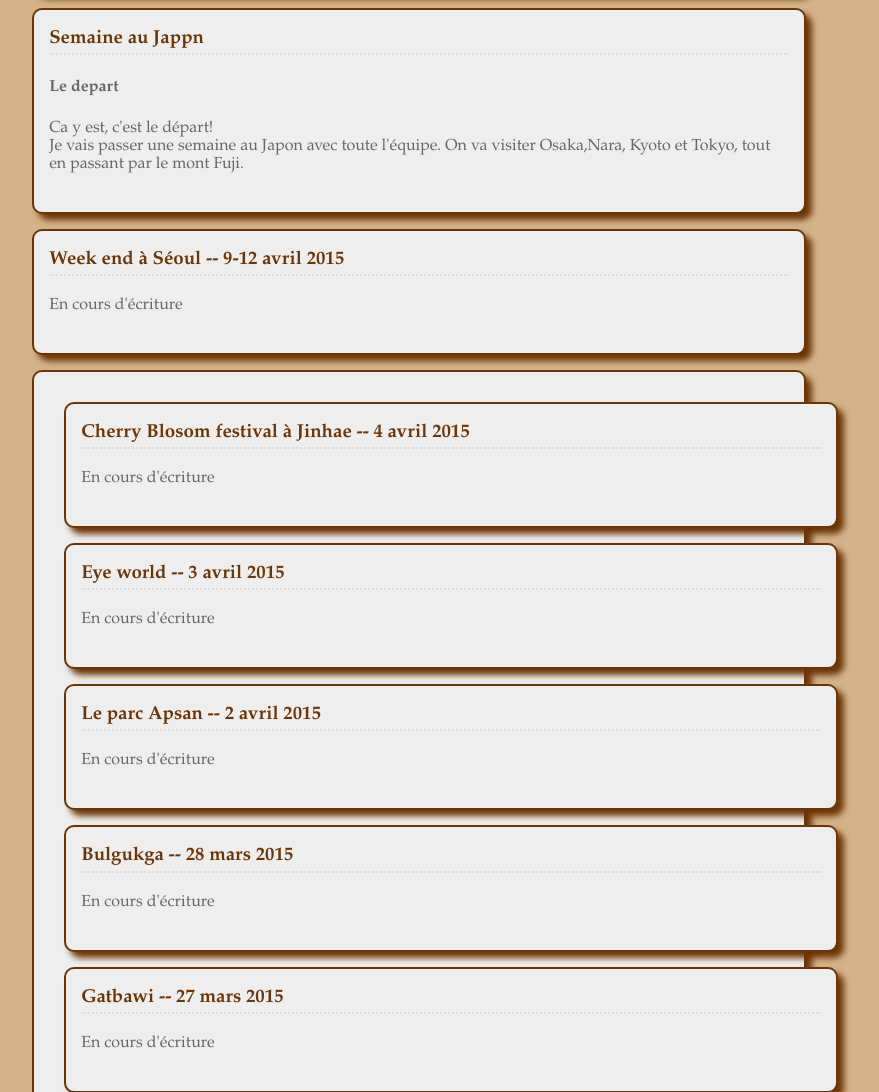
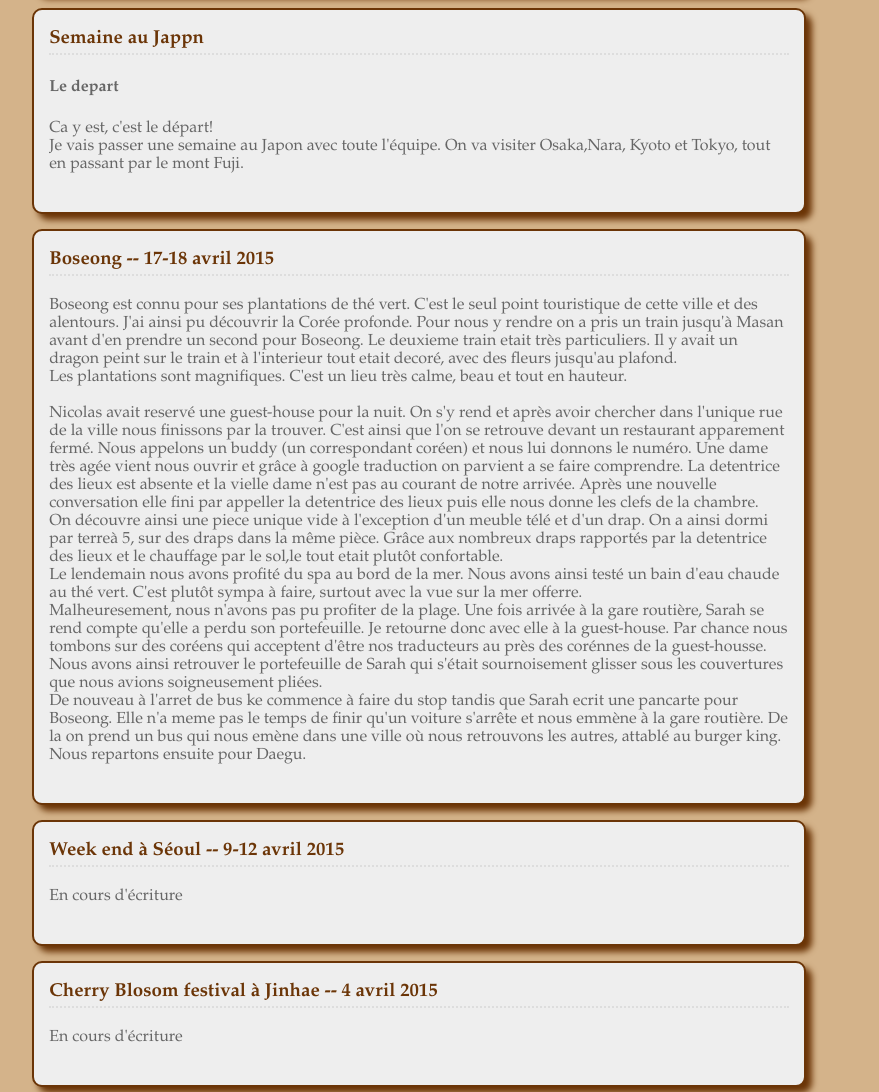
Before and after one commit to chloe11235/site_voyages, a PHP site: page /coree.php in a window 1280 px wide. Shown: the part 1026-2118 px from the top of the page, without its empty margins (94-973 px from the left). Run offline with PHP 8.4, Linux system fonts and the light colour scheme.

Commit message:
Ajout article boseong

```diff
--- a/coree.php
+++ b/coree.php
@@ -42,6 +42,21 @@
 				</p>
 				</article>
 
+   <article>
+   <h3>Boseong -- 17-18 avril 2015</h3>
+   <p>
+   Boseong est connu pour ses plantations de thé vert. C'est le seul point touristique de cette ville et des alentours. J'ai ainsi pu découvrir la Corée profonde. Pour nous y rendre on a pris un train jusqu'à Masan avant d'en prendre un second pour Boseong. Le deuxieme train etait très particuliers. Il y avait un dragon peint sur le train et à l'interieur tout etait decoré, avec des fleurs jusqu'au plafond.</br>
+   Les plantations sont magnifiques. C'est un lieu très calme, beau et tout en hauteur.</br></br>
+   Nicolas avait reservé une guest-house pour la nuit. On s'y rend et après avoir chercher dans l'unique rue de la ville nous finissons par la trouver. C'est ainsi que l'on se retrouve devant un restaurant apparement fermé. Nous appelons un buddy (un correspondant coréen) et nous lui donnons le numéro. Une dame très agée vient nous ouvrir et grâce à google traduction on parvient a se faire comprendre. La detentrice des lieux est absente et la vielle dame n'est pas au courant de notre arrivée. Après une nouvelle conversation elle fini par appeller la detentrice des lieux puis elle nous donne les clefs de la chambre.</br>
+   On découvre ainsi une piece unique vide à l'exception d'un meuble télé et d'un drap. On a ainsi dormi par terreà 5, sur des draps dans la même pièce. Grâce aux nombreux draps rapportés par la detentrice des lieux et le chauffage par le sol,le tout etait plutôt confortable.</br>
+   Le lendemain nous avons profité du spa au bord de la mer. Nous avons ainsi testé un bain d'eau chaude au thé vert. C'est plutôt sympa à faire, surtout avec la vue sur la mer offerre.</br>
+   Malheuresement, nous n'avons pas pu profiter de la plage. Une fois arrivée à la gare routière, Sarah se rend compte qu'elle a perdu son portefeuille. Je retourne donc avec elle à la guest-house. Par chance nous tombons sur des coréens qui acceptent d'être nos traducteurs au près des corénnes de la guest-housse. Nous avons ainsi retrouver le portefeuille de Sarah qui s'était sournoisement glisser sous les couvertures que nous avions soigneusement pliées.</br>
+   De nouveau à l'arret de bus ke commence à faire du stop tandis que Sarah ecrit une pancarte pour Boseong. Elle n'a meme pas le temps de finir qu'un voiture s'arrête et nous emmène à la gare routière. De la on prend un bus qui nous emène dans une ville où nous retrouvons les autres, attablé au burger king. Nous repartons ensuite pour Daegu.
+
+
+   </p>
+   </article>
+
 				<article>
 				<h3>Week end à Séoul -- 9-12 avril 2015</h3>
 				<p>
@@ -49,7 +64,7 @@
 				</p>
 				</article>
 
-              <article>
+
 
 
 
```
